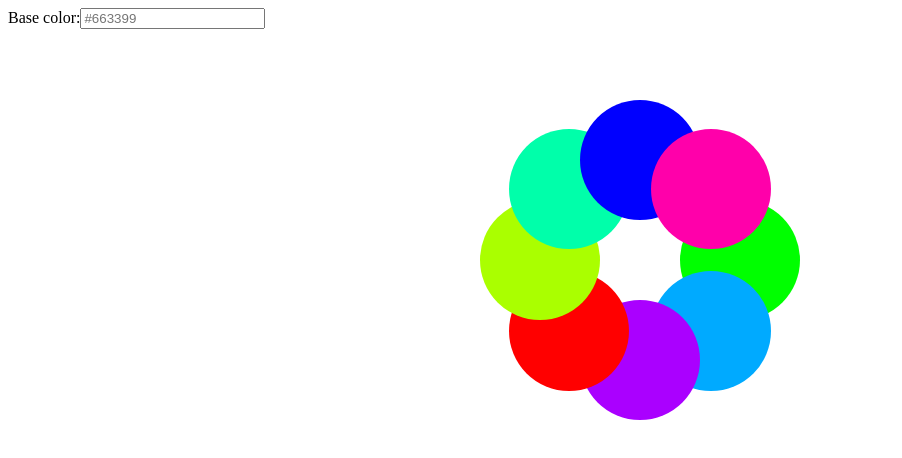
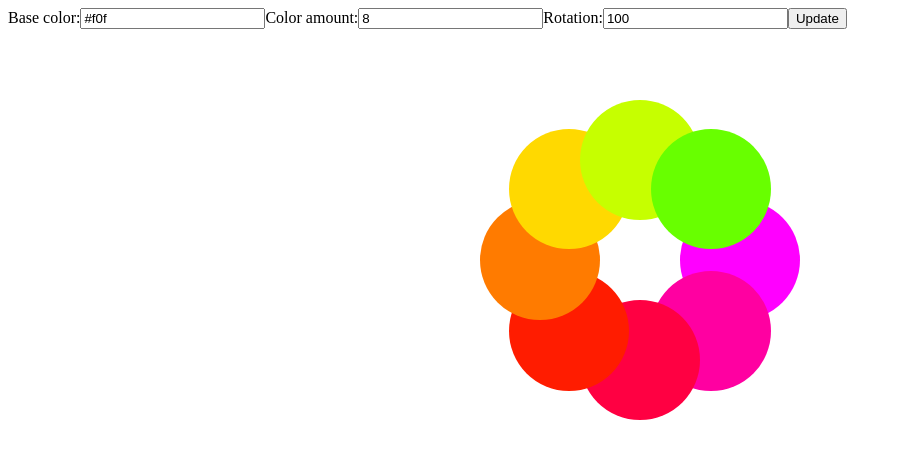
Before and after one commit to shwilliam/colors, a React (Vite) app: page / in a window 1280 px wide. Shown: the top 458 px of the page, without its empty margins (0-902 px from the left). Built offline with nearby package versions, Linux system fonts and the light colour scheme.

Commit message:
make color amount and rotation dynamic

```diff
--- a/src/App.js
+++ b/src/App.js
@@ -3,16 +3,25 @@ import {useColors} from './hooks'
 import {Circle} from './components'
 
 export const App = () => {
-  const {colors, setBaseColor} = useColors('.wheel__circle')
-  const [colorInput, setColorInput] = useState('')
+  const {colors, setBaseColor, setColorAmount, setColorRotation} = useColors(
+    '.wheel__circle',
+  )
+  const [colorInput, setColorInput] = useState('#f0f')
+  const [colorAmountInput, setColorAmountInput] = useState(8)
+  const [colorRotationInput, setColorRotationInput] = useState(100)
 
   const handleColorSubmit = e => {
     e.preventDefault()
     setBaseColor(colorInput)
-    setColorInput('')
+    setColorAmount(colorAmountInput)
+    setColorRotation(colorRotationInput)
   }
 
   const handleColorInputChange = e => setColorInput(e.target.value)
+  const handleColorAmountInputChange = e =>
+    setColorAmountInput(Number(e.target.value))
+  const handleColorRotationInputChange = e =>
+    setColorRotationInput(Number(e.target.value))
 
   return (
     <>
@@ -26,6 +35,30 @@ export const App = () => {
             placeholder="#663399"
           />
         </label>
+
+        <label>
+          Color amount:
+          <input
+            type="number"
+            min="2"
+            value={colorAmountInput}
+            onChange={handleColorAmountInputChange}
+            placeholder="8"
+          />
+        </label>
+
+        <label>
+          Rotation:
+          <input
+            type="number"
+            min="1"
+            value={colorRotationInput}
+            onChange={handleColorRotationInputChange}
+            placeholder="100"
+          />
+        </label>
+
+        <button type="submit">Update</button>
       </form>
 
       <ul className="wheel">
--- a/src/context/colors/provider.js
+++ b/src/context/colors/provider.js
@@ -1,9 +1,6 @@
-import React, {useReducer} from 'react'
+import React, {useReducer, useMemo} from 'react'
 import color from 'color'
 import {ColorsContext} from './context'
-
-const COLOR_AMOUNT = 8
-const COLOR_ROTATION = 360
 
 const generateColors = (hex, amount, rotation) =>
   Array.from({length: amount}, (_, i) =>
@@ -16,6 +13,10 @@ const stateReducer = (state, action) => {
   switch (action.type) {
     case 'SET_BASE_COLOR':
       return {...state, baseColor: action.payload.color}
+    case 'SET_COLOR_COUNT':
+      return {...state, count: action.payload.count}
+    case 'SET_COLOR_ROTATION':
+      return {...state, rotation: action.payload.rotation}
     default:
       return state
   }
@@ -23,8 +24,9 @@ const stateReducer = (state, action) => {
 
 export const ColorsContextProvider = ({children}) => {
   const [wheelOpts, dispatch] = useReducer(stateReducer, {
-    baseColor: '#0f0',
-    amount: 8,
+    baseColor: '#f0f',
+    count: 8,
+    rotation: 100,
   })
 
   const setBaseColor = color =>
@@ -35,15 +37,35 @@ export const ColorsContextProvider = ({children}) => {
       },
     })
 
+  const setColorAmount = count =>
+    dispatch({
+      type: 'SET_COLOR_COUNT',
+      payload: {
+        count,
+      },
+    })
+
+  const setColorRotation = rotation =>
+    dispatch({
+      type: 'SET_COLOR_ROTATION',
+      payload: {
+        rotation,
+      },
+    })
+
+  const colors = useMemo(
+    () =>
+      generateColors(wheelOpts.baseColor, wheelOpts.count, wheelOpts.rotation),
+    [wheelOpts],
+  )
+
   return (
     <ColorsContext.Provider
       value={{
-        colors: generateColors(
-          wheelOpts.baseColor,
-          COLOR_AMOUNT,
-          COLOR_ROTATION,
-        ),
+        colors,
         setBaseColor,
+        setColorAmount,
+        setColorRotation,
       }}
     >
       {children}
--- a/src/hooks/use-colors.js
+++ b/src/hooks/use-colors.js
@@ -4,7 +4,9 @@ import {ColorsContext} from '../context'
 const WHEEL_CIRCLE_SIZE = 120
 
 export const useColors = circleSelector => {
-  const {colors, setBaseColor} = useContext(ColorsContext)
+  const {colors, setBaseColor, setColorAmount, setColorRotation} = useContext(
+    ColorsContext,
+  )
 
   // wheel layout
   // TODO: fade in after layout
@@ -25,5 +27,5 @@ export const useColors = circleSelector => {
     })
   }, [colors])
 
-  return {colors, setBaseColor}
+  return {colors, setBaseColor, setColorAmount, setColorRotation}
 }
```
